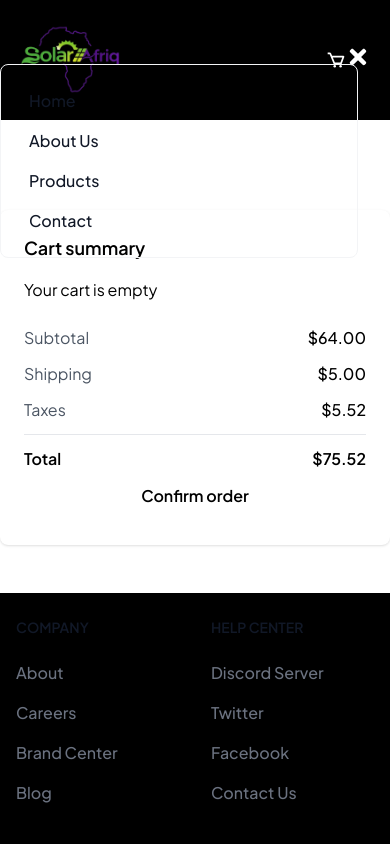
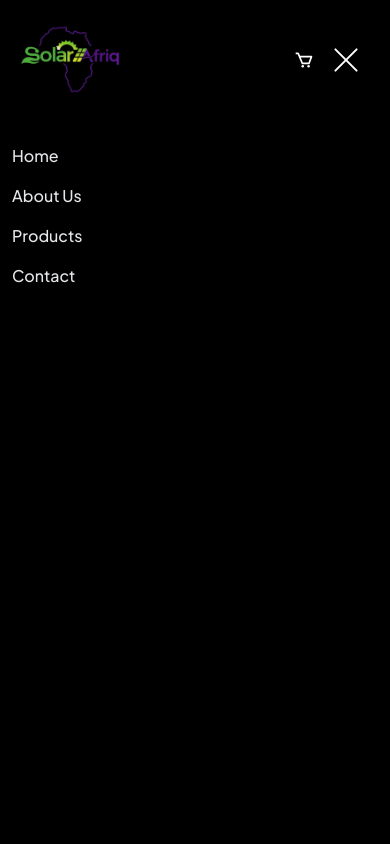
Before and after one commit to BomsG/solarAfriq, a Next.js app: page /cart in a window 390 px wide. Both pictures are taken after a click on the button 358 px from the left and 56 px from the top of the page. Shown: the top 844 px of the page. Built offline with nearby package versions, Linux system fonts and the light colour scheme.

Commit message:
refactor: fixed nav

```diff
--- a/app/components/atoms/button.tsx
+++ b/app/components/atoms/button.tsx
@@ -1,9 +1,18 @@
+import { ReactElement } from 'react';
 import ArrowRight from './arrowRight';
 
-export default function Button({ content, withArrow }: { content: string; withArrow?: boolean }) {
+export default function Button({
+  content,
+  spanContent,
+  withArrow,
+}: {
+  content?: string;
+  spanContent?: ReactElement;
+  withArrow?: boolean;
+}) {
   return (
-    <div className='flex justify-center items-center gap-2 cursor-pointer hover:before:bg-redborder-red-500 relative h-[50px] w-42 overflow-hidden bg-white px-3 text-black font-semibold rounded-xl transition-all before:absolute before:bottom-0 before:left-0 before:top-0 before:z-0 before:h-full before:w-0 before:bg-green-500 before:transition-all before:duration-500 hover:text-white [&_svg]:hover:fill-white hover:shadow-red-500 hover:before:left-0 hover:before:w-full'>
-      <span className='relative z-10'>{content}</span>
+    <div className='flex justify-center items-center gap-2 cursor-pointer hover:before:bg-redborder-red-500 relative h-[50px] w-42 overflow-hidden bg-white px-4 text-black font-semibold rounded-xl transition-all before:absolute before:bottom-0 before:left-0 before:top-0 before:z-0 before:h-full before:w-0 before:bg-green-500 before:transition-all before:duration-500 hover:text-white [&_svg]:hover:fill-white hover:shadow-red-500 hover:before:left-0 hover:before:w-full'>
+      <span className='relative z-10'>{spanContent ? spanContent : content}</span>
       {withArrow && (
         <span className='hover:text-white'>
           <ArrowRight />
--- /dev/null
+++ b/app/components/atoms/hamburger.tsx
@@ -0,0 +1,53 @@
+import { useState } from 'react';
+import { MouseEventHandler } from 'react';
+
+export default function Hamburger({
+  onClick,
+}: {
+  onClick?: MouseEventHandler<HTMLButtonElement> | undefined;
+}) {
+  const [isActive, setIsActive] = useState(false);
+
+  const handleClick = (event: React.MouseEvent<HTMLButtonElement>) => {
+    setIsActive(!isActive); // Toggle active state
+    if (onClick) onClick(event); // Call the external onClick handler if provided
+  };
+
+  return (
+    <button className='group h-12 w-12 rounded-lg' onClick={handleClick}>
+      <div className='grid justify-items-center gap-1.5'>
+        <span
+          className={`h-[2px] w-8 rounded-full bg-white transition ${
+            isActive ? 'rotate-45 translate-y-2' : ''
+          }`}
+        ></span>
+        <span
+          className={`h-[2px] w-8 rounded-full bg-white transition ${isActive ? 'scale-x-0' : ''}`}
+        ></span>
+        <span
+          className={`h-[2px] w-8 rounded-full bg-white transition ${
+            isActive ? '-rotate-45 -translate-y-2' : ''
+          }`}
+        ></span>
+      </div>
+    </button>
+  );
+}
+
+// import { MouseEventHandler } from 'react';
+
+// export default function Hamburger({
+//   onClick,
+// }: {
+//   onClick?: MouseEventHandler<HTMLButtonElement> | undefined;
+// }) {
+//   return (
+//     <button className='group h-12 w-12 rounded-lg' onClick={onClick}>
+//       <div className='grid justify-items-center gap-1.5'>
+//         <span className='h-[2px] w-8 rounded-full bg-white transition group-hover:rotate-45 group-hover:translate-y-2'></span>
+//         <span className='h-[2px] w-8 rounded-full bg-white group-hover:scale-x-0 transition'></span>
+//         <span className='h-[2px] w-8 rounded-full bg-white group-hover:-rotate-45 group-hover:-translate-y-2'></span>
+//       </div>
+//     </button>
+//   );
+// }
--- a/app/components/molecules/nav.tsx
+++ b/app/components/molecules/nav.tsx
@@ -5,11 +5,11 @@ import Link from 'next/link';
 import logo from '../../images/logo-clean.png';
 import { useState } from 'react';
 import { usePathname } from 'next/navigation';
-import useOutsideClick from '@/rest/hooks/useOutsideClick';
+// import useOutsideClick from '@/rest/hooks/useOutsideClick';
 import Button from '../atoms/button';
 import Cart from '../atoms/cart';
 import { useCart } from '@/rest/hooks/useCart';
-import { FaShoppingCart, FaBars, FaTimes } from 'react-icons/fa';
+import Hamburger from '../atoms/hamburger';
 
 interface ListItem {
   id: number;
@@ -20,7 +20,7 @@ interface ListItem {
 export default function Nav() {
   const [openMenu, setOpenMenu] = useState(false);
   const path = usePathname();
-  const ref = useOutsideClick(() => setOpenMenu(false));
+  // const ref = useOutsideClick(() => setOpenMenu(false));
   const { itemCount } = useCart();
 
   const links: ListItem[] = [
@@ -47,23 +47,7 @@ export default function Nav() {
   ];
 
   return (
-    // <section className='w-full h-[100px] absolute top-0 left-0 z-[99] '>
     <section className='w-full absolute z-[99] py-6 px-5'>
-      {/* <div className='absolute top-0 left-0 h-full bg-gradient-to-b from-black opacity-40 z0 blur-sm'></div> */}
-      {/* <div className='flex justify-between items-center'>
-        <Link href='/'>
-          <Image src={logo} alt='logo' className='w-[150px]' />
-        </Link>
-
-        <ul className='flex gap-5 items-center'>
-          {li.map((item) => (
-            <Link key={item.id} href={item.link}>
-              <li className={`font-semibold text-[17px] cursor-pointer`}>{item.list}</li>
-            </Link>
-          ))}
-        </ul>
-      </div> */}
-
       <div className='max-w-screenxl flex  items-center justify-between mx-aut  sm:px-10 md:px-[150px]'>
         <div className='flex-1'>
           <Link href='/'>
@@ -72,20 +56,16 @@ export default function Nav() {
         </div>
         <div className='flex-1 flex justify-center'>
           <div
-            className={`${
-              !openMenu ? 'hidden' : ''
-            } w-full min-[1000px]:w-max min-[1000px]:block absolute top-12 pr-8 min-[1000px]:static`}
+            className={`w-full min-[1000px]:w-max min-[1000px]:block absolute top-12 pr-8 min-[1000px]:static`}
           >
-            <ul className='font-medium flex flex-col p-4 min-[1000px]:p-0 mt-4 border border-gray-100 rounded-lg min-[1000px]:flex-row min-[1000px]:space-x-8 rtl:space-x-reverse min-[1000px]:mt-0 min-[1000px]:border-0'>
+            <ul className='font-medium hidden min-[1000px]:flex'>
               {links.map((link) => (
                 <li key={link.id}>
                   <Link href={link.href}>
                     <div
-                      className={`block py-2 px-3 ${
-                        path === link.href
-                          ? 'text-white bg-color-orange min-[1000px]:text-color-orange'
-                          : 'text-gray-900 hover:bg-gray-100 min-[1000px]:hover:bg-transparent min-[1000px]:hover:text-gray-400'
-                      } rounded min-[1000px]:bg-transparent min-[1000px]:p-0 dark:text-white min-[1000px]:dark:text-color-orange`}
+                      className={`block py-2 mx-3 relative w-fit after:block after:content-[''] after:absolute after:h-[3px] after:bg-green-500 after:w-full after:scale-x-0 after:hover:scale-x-100 after:transition after:duration-300 after:origin-center  ${
+                        path === link.href ? 'text-green-500' : 'text-gray-200'
+                      }`}
                     >
                       {link.title}
                     </div>
@@ -95,27 +75,43 @@ export default function Nav() {
             </ul>
           </div>
         </div>
-        <div className='flex-1 flex justify-end'>
+        <div className='flex-1 flex justify-end gap-2'>
           <div className=' flex gap-6 items-center'>
-            <Link href='/cart'>
+            <Link href='/cart' className='hover:scale-105'>
               <Cart count={itemCount} />
             </Link>
-            <div className={`${openMenu ? 'hidden' : 'flex'} hidden min-[1000px]:flex `}>
+            <div className={`hidden min-[1000px]:flex `}>
               <Link href='/product'>
-                <Button content='Contact an Installer' />
+                <Button
+                  spanContent={<span className='min-[1000px]:text-[14px] '>Contact Installer</span>}
+                />
               </Link>
             </div>
           </div>
-          <div className='md:hidden'>
-            <button onClick={() => setOpenMenu(!openMenu)}>
-              {openMenu ? (
-                <FaTimes size={24} color="white"/>
-              ) : (
-                <FaBars size={24} color="white"/>
-              )}
-            </button>
+          <div className='min-[1000px]:hidden'>
+            <Hamburger onClick={() => setOpenMenu(!openMenu)} />
           </div>
         </div>
+
+        {openMenu && (
+          <div className='min-[1000px]:hidden absolute left-0 min-[200px]:top-24 min-[345px]:top-28 w-full bg-black h-screen pt-6'>
+            <ul className='font-medium hidde min-[1000px]:flex'>
+              {links.map((link) => (
+                <li key={link.id}>
+                  <Link href={link.href}>
+                    <div
+                      className={`block py-2 mx-3 relative w-fit after:block after:content-[''] after:absolute after:h-[3px] after:bg-green-500 after:w-full after:scale-x-0 after:hover:scale-x-100 after:transition after:duration-300 after:origin-center  ${
+                        path === link.href ? 'text-green-500' : 'text-gray-200'
+                      }`}
+                    >
+                      {link.title}
+                    </div>
+                  </Link>
+                </li>
+              ))}
+            </ul>
+          </div>
+        )}
       </div>
     </section>
   );
```
